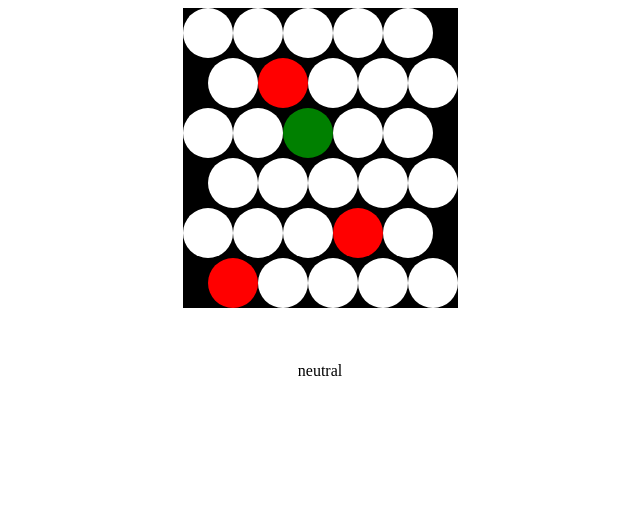
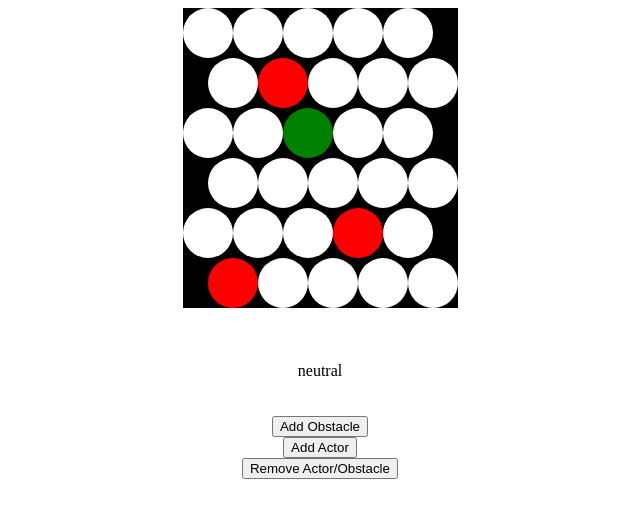
Before and after one commit to RafaelSL-37/hexagonal_movement, a React (Create React App) app: page / in a window 1280 px wide. Shown: the top 518 px of the page, without its empty margins (320-960 px from the left). Built offline with nearby package versions, Linux system fonts and the light colour scheme.

Commit message:
adding buttons to add actors and obstacles

```diff
--- a/src/components/grid.js
+++ b/src/components/grid.js
@@ -63,8 +63,14 @@ function Grid() {
         </div>
       </div>
       <br /><br /><br />
-      <div className='phase-text'>
+      <div className='container'>
         {phase}
+      </div>
+      <br /><br />
+      <div className='container'>
+        <button>Add Obstacle</button>
+        <button>Add Actor</button>
+        <button>Remove Actor/Obstacle</button>
       </div>
     </div>
   );
--- a/src/handlers/click-handler.js
+++ b/src/handlers/click-handler.js
@@ -25,6 +25,7 @@ export function onCellClick(grid, setGrid, phase, setPhase, y, x) {
             if (grid[y][x] === 'cell-actor') {
                 console.log(y, x, grid[y][x])
 
+                // change it to iterative based on movespeed
                 const newGrid = y/2 > 0
                     ? fillGridWithRangeAroundCell(grid, differenceBasedOnDirectionForOdd, y, x)
                     : fillGridWithRangeAroundCell(grid, differenceBasedOnDirectionForEven, y, x);
--- a/src/style/style.css
+++ b/src/style/style.css
@@ -41,7 +41,7 @@
 .row-odd {
     margin-left: 25px;
 }
-/*TODO: fix grid margin on even rows*/
+
 .grid {
     display: flex;
     flex-direction: row;
@@ -53,9 +53,9 @@
     background-color: black;
 }
 
-.phase-text {
-    text-align: center;
+.container {
     display: flex;
     justify-content: center;
     align-items: center;
+    flex-direction: column;
 }
```
